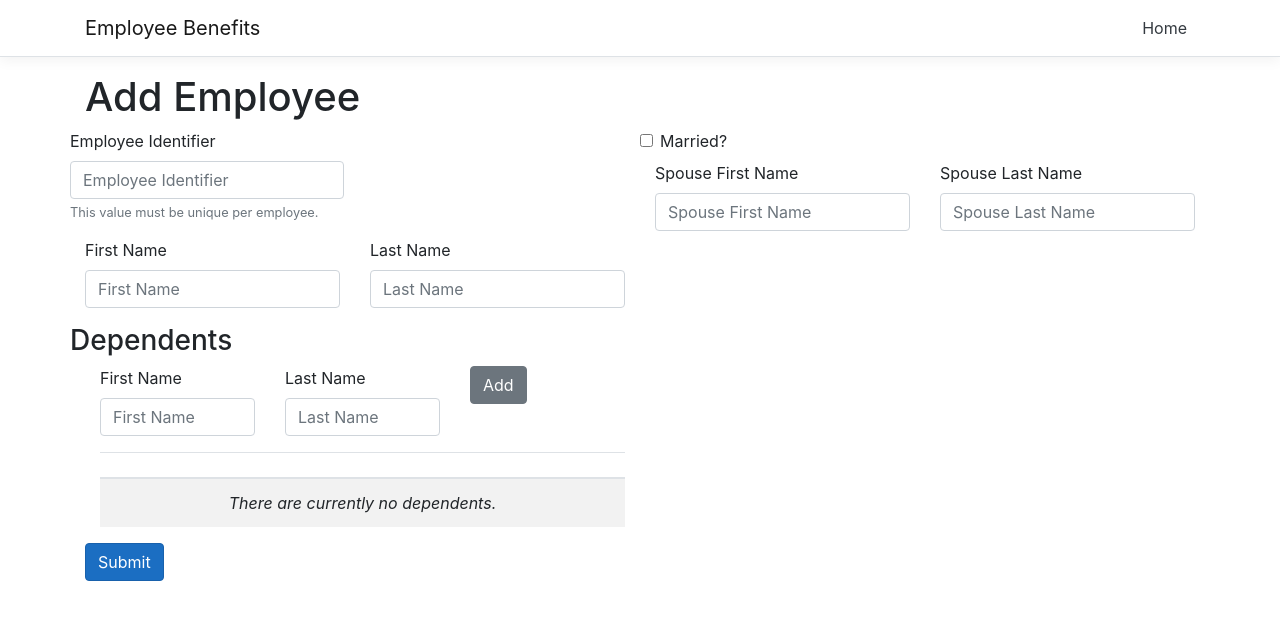
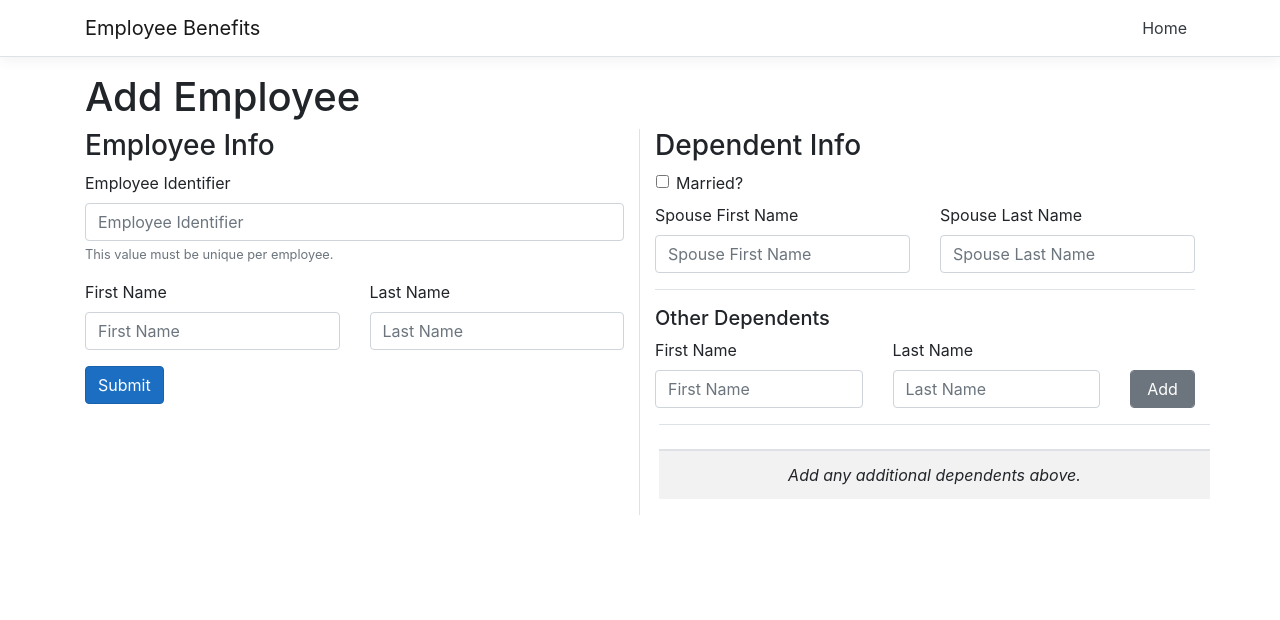
Before and after one commit to Dugantrain/employee-benefits, an Angular app in the folder EmployeeBenefits/ClientApp/: page /create in a window 1280 px wide. Shown: the top 620 px of the page. Built offline with nearby package versions, Linux system fonts and the light colour scheme.

Commit message:
Getting page looking right

```diff
--- a/EmployeeBenefits/ClientApp/src/app/employee-create/employee-create.component.html
+++ b/EmployeeBenefits/ClientApp/src/app/employee-create/employee-create.component.html
@@ -1,14 +1,13 @@
 <h1 id="tableLabel">Add Employee</h1>
 <form [formGroup]="employeeForm" (ngSubmit)="onSubmit()">
   <div class="row">
-    <div class="col-6">
-      <div class="row">
+    <div class="col-6 border-right">
+      <h3>Employee Info</h3>
       <div class="form-group">
         <label for="employeeIdentifier">Employee Identifier</label>
         <input [(ngModel)]="newEmployee.employeeIdentifier" [ngClass]="{'form-submitted': formSubmitted}" formControlName="employeeIdentifier" (focusout)="getEmployeeIdentifierExists()"
                class="form-control" id="employeeIdentifier" placeholder="Employee Identifier">
         <small id="employeeIdHelp" class="form-text text-muted">This value must be unique per employee.</small>
-        </div>
       </div>
       <div class="row">
         <div class="form-group col-6">
@@ -20,12 +19,13 @@
           <input [(ngModel)]="newEmployee.lastName" formControlName="lastName" [ngClass]="{'form-submitted': formSubmitted}" required name="lastName" class="form-control" id="lastName" placeholder="Last Name">
         </div>
       </div>
+      <button type="submit" class="btn btn-primary">Submit</button>
     </div>
-
-
     <div class="col-6">
+      <h3>Dependent Info</h3>
+      <div class="border-bottom mb-3">
         <div class="row">
-        <div class="form-check mb-2">
+          <div class="form-check mb-2 ml-3">
             <input type="checkbox" [(ngModel)]="isMarried" formControlName="isMarried" class="form-check-input" id="isMarried" name="isMarried">
             <label class="form-check-label" for="hasSpouse">Married?</label>
           </div>
@@ -41,28 +41,24 @@
           </div>
         </div>
       </div>
-  </div>
 
+
+      <h5>Other Dependents</h5>
       <div class="row">
-    <h3>Dependents</h3>
-  </div>
-  <div class="col-6">
-    <div class="row">
-      <div class="form-group col-4">
+        <div class="form-group col-5">
           <label for="newDependentFirstName">First Name</label>
           <input name="dependentFirstName" [(ngModel)]="newDependent.firstName" formControlName="dependentFirstName" class="form-control" id="newDependentFirstName" placeholder="First Name">
         </div>
-      <div class="form-group col-4">
+        <div class="form-group col-5">
           <label for="newDependentLastName">Last Name</label>
           <input name="dependentLastName" [(ngModel)]="newDependent.lastName" formControlName="dependentLastName" class="form-control" id="newDependentLastName" placeholder="Last Name">
         </div>
-      <div class="form-group col-1">
-        <button type="button" class="btn btn-secondary" (click)="addDependent()">Add</button>
-      </div>
+        <div class="form-group col-2" style="align-self: flex-end;">
+          <button type="button" class="btn btn-secondary form-control" (click)="addDependent()">Add</button>
         </div>
       </div>
 
-  <div class="col-6">
+      <div class="row ml-1">
         <table class='table table-striped' aria-labelledby="tableLabel">
           <thead>
           <tr>
@@ -74,16 +70,17 @@
           <tr *ngFor="let dependent of newEmployee.dependents">
             <td>{{ dependent.firstName }} {{ dependent.lastName }}</td>
             <td>
-            <button type="button" class="btn btn-sm btn-danger" (click)="removeDependent(dependent)">Remove</button>
+              <button type="button" class="btn btn-sm btn-danger float-right" (click)="removeDependent(dependent)">Remove</button>
             </td>
           </tr>
           <tr *ngIf="newEmployee.dependents.length === 0">
             <td colspan="2" class="text-center">
-            <em>There are currently no dependents.</em>
+              <em>Add any additional dependents above.</em>
             </td>
           </tr>
           </tbody>
         </table>
       </div>
-  <button type="submit" class="btn btn-primary">Submit</button>
+    </div>
+  </div>
 </form>
```
Lines whose indentation alone changed are shown as unchanged.
